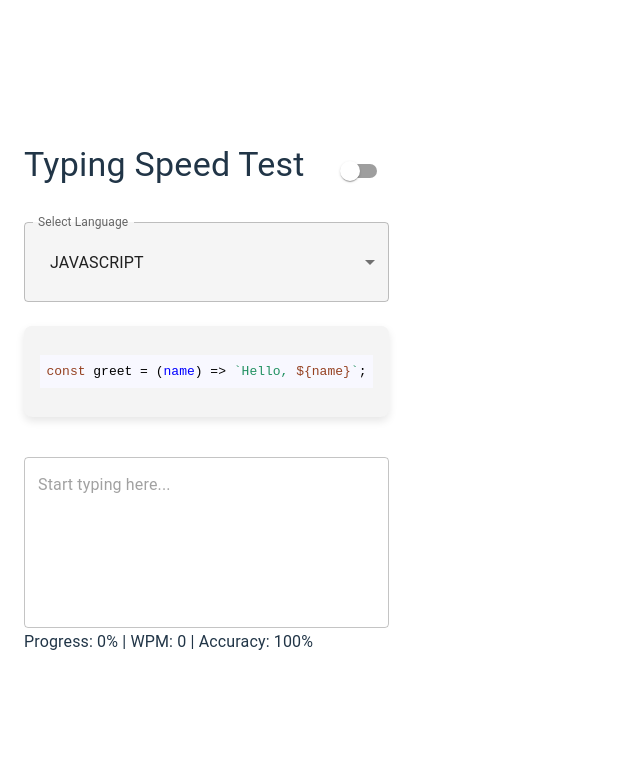
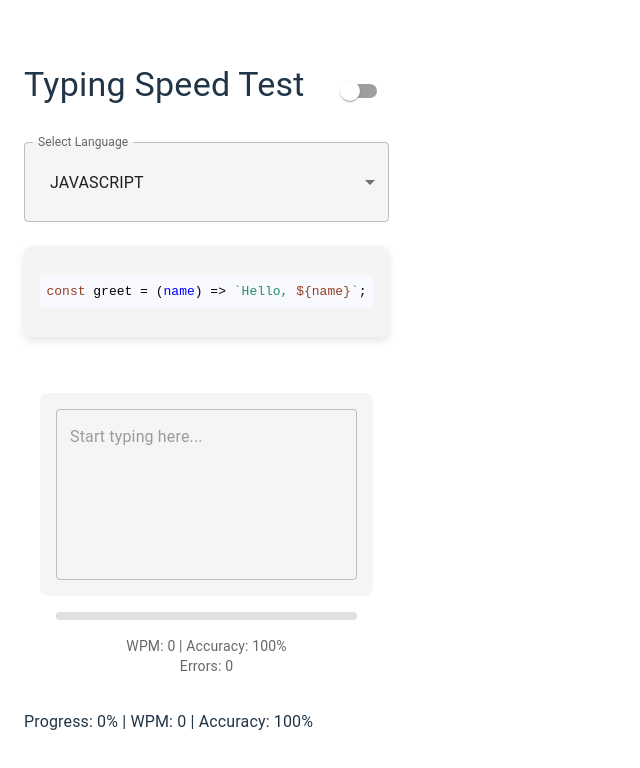
Before and after one commit to ltxstudio/probable-waddle, a React (Vite) app: page / in a window 1280 px wide. Shown: the top 768 px of the page, without its empty margins (0-640 px from the left). Built offline with nearby package versions, Linux system fonts and the light colour scheme.

Commit message:
Update TypingArea.jsx

```diff
--- a/src/components/TypingArea.jsx
+++ b/src/components/TypingArea.jsx
@@ -1,21 +1,25 @@
 import React, { useState, useEffect } from "react";
-import { Box, TextField } from "@mui/material";
+import { Box, TextField, LinearProgress, Typography } from "@mui/material";
 
 const TypingArea = ({ snippet, onComplete }) => {
   const [input, setInput] = useState("");
   const [startTime, setStartTime] = useState(null);
   const [errorCount, setErrorCount] = useState(0);
+  const [wpm, setWpm] = useState(0);
+  const [accuracy, setAccuracy] = useState(100);
 
   useEffect(() => {
     if (input === snippet) {
       const duration = (Date.now() - startTime) / 1000;
       const words = snippet.split(" ").length;
-      const wpm = Math.round((words / duration) * 60);
-      const accuracy = Math.max(
+      const calculatedWpm = Math.round((words / duration) * 60);
+      setWpm(calculatedWpm);
+      const calculatedAccuracy = Math.max(
         0,
         100 - (errorCount / snippet.length) * 100
       ).toFixed(2);
-      onComplete({ wpm, accuracy });
+      setAccuracy(calculatedAccuracy);
+      onComplete({ wpm: calculatedWpm, accuracy: calculatedAccuracy });
     }
   }, [input, snippet, startTime, errorCount, onComplete]);
 
@@ -30,7 +34,19 @@ const TypingArea = ({ snippet, onComplete }) => {
     }
   };
 
+  const progress = (input.length / snippet.length) * 100;
+
   return (
+    <Box
+      sx={{
+        display: "flex",
+        flexDirection: "column",
+        alignItems: "center",
+        width: "100%",
+        p: { xs: 2, sm: 4 },
+        boxSizing: "border-box",
+      }}
+    >
       <TextField
         value={input}
         onChange={handleChange}
@@ -39,8 +55,39 @@ const TypingArea = ({ snippet, onComplete }) => {
         rows={6}
         variant="outlined"
         placeholder="Start typing here..."
-      sx={{ mt: 2 }}
+        sx={{
+          fontSize: { xs: "14px", sm: "16px" },
+          p: { xs: 1, sm: 2 },
+          backgroundColor: "#f5f5f5",
+          borderRadius: 2,
+          width: "100%",
+        }}
       />
+
+      <LinearProgress
+        variant="determinate"
+        value={progress}
+        sx={{
+          width: "100%",
+          height: 8,
+          mt: 2,
+          borderRadius: 2,
+          backgroundColor: "#e0e0e0",
+          "& .MuiLinearProgress-bar": {
+            backgroundColor: "#3f51b5",
+          },
+        }}
+      />
+
+      <Box sx={{ mt: 2, textAlign: "center" }}>
+        <Typography variant="body2" color="textSecondary">
+          WPM: {wpm} | Accuracy: {accuracy}%
+        </Typography>
+        <Typography variant="body2" color="textSecondary">
+          Errors: {errorCount}
+        </Typography>
+      </Box>
+    </Box>
   );
 };
 
```
Lines whose indentation alone changed are shown as unchanged.
